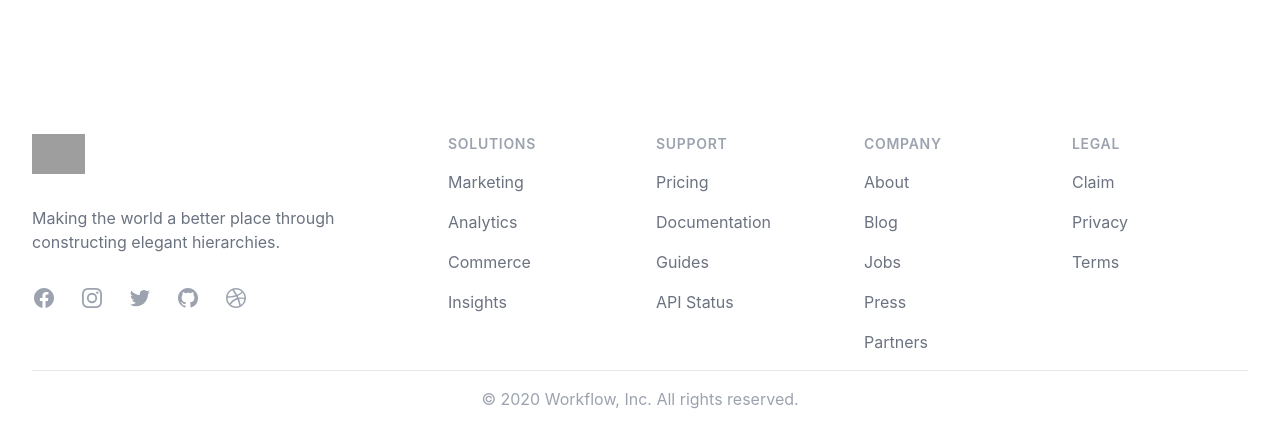
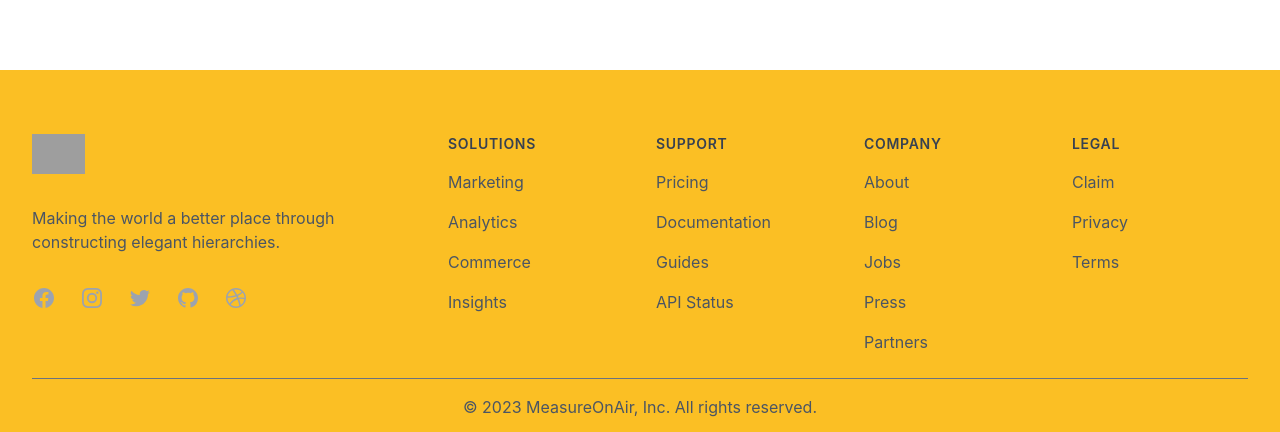
Before and after one commit to MeasureOnAir/measureonair-front, a React (Create React App) app: page / in a window 1280 px wide. Shown: the part 3777-4209 px from the top of the page. Built offline with nearby package versions, Linux system fonts and the light colour scheme; grey boxes are pictures that could not be loaded.

Commit message:
color changed

```diff
--- a/src/components/Footer.js
+++ b/src/components/Footer.js
@@ -93,7 +93,7 @@ const navigation = {
 const Footer = () => {
   return (
     <div>
-      <footer className="bg-white" aria-labelledby="footer-heading">
+      <footer className="bg-amber-400" aria-labelledby="footer-heading">
         <h2 id="footer-heading" className="sr-only">
           Footer
         </h2>
@@ -105,7 +105,7 @@ const Footer = () => {
                 src="https://tailwindui.com/img/logos/workflow-mark-gray-300.svg"
                 alt="Company name"
               />
-              <p className="text-gray-500 text-base">
+              <p className="text-gray-600 text-base">
                 Making the world a better place through constructing elegant
                 hierarchies.
               </p>
@@ -125,7 +125,7 @@ const Footer = () => {
             <div className="mt-12 grid grid-cols-2 gap-8 xl:mt-0 xl:col-span-2">
               <div className="md:grid md:grid-cols-2 md:gap-8">
                 <div>
-                  <h3 className="text-sm font-semibold text-gray-400 tracking-wider uppercase">
+                  <h3 className="text-sm font-semibold text-gray-700 tracking-wider uppercase">
                     Solutions
                   </h3>
                   <ul role="list" className="mt-4 space-y-4">
@@ -133,7 +133,7 @@ const Footer = () => {
                       <li key={item.name}>
                         <a
                           href={item.href}
-                          className="text-base text-gray-500 hover:text-gray-900"
+                          className="text-base text-gray-600 hover:text-gray-900"
                         >
                           {item.name}
                         </a>
@@ -142,7 +142,7 @@ const Footer = () => {
                   </ul>
                 </div>
                 <div className="mt-12 md:mt-0">
-                  <h3 className="text-sm font-semibold text-gray-400 tracking-wider uppercase">
+                  <h3 className="text-sm font-semibold text-gray-700 tracking-wider uppercase">
                     Support
                   </h3>
                   <ul role="list" className="mt-4 space-y-4">
@@ -150,7 +150,7 @@ const Footer = () => {
                       <li key={item.name}>
                         <a
                           href={item.href}
-                          className="text-base text-gray-500 hover:text-gray-900"
+                          className="text-base text-gray-600 hover:text-gray-900"
                         >
                           {item.name}
                         </a>
@@ -161,7 +161,7 @@ const Footer = () => {
               </div>
               <div className="md:grid md:grid-cols-2 md:gap-8">
                 <div>
-                  <h3 className="text-sm font-semibold text-gray-400 tracking-wider uppercase">
+                  <h3 className="text-sm font-semibold text-gray-700 tracking-wider uppercase">
                     Company
                   </h3>
                   <ul role="list" className="mt-4 space-y-4">
@@ -169,7 +169,7 @@ const Footer = () => {
                       <li key={item.name}>
                         <a
                           href={item.href}
-                          className="text-base text-gray-500 hover:text-gray-900"
+                          className="text-base text-gray-600 hover:text-gray-900"
                         >
                           {item.name}
                         </a>
@@ -178,7 +178,7 @@ const Footer = () => {
                   </ul>
                 </div>
                 <div className="mt-12 md:mt-0">
-                  <h3 className="text-sm font-semibold text-gray-400 tracking-wider uppercase">
+                  <h3 className="text-sm font-semibold text-gray-700 tracking-wider uppercase">
                     Legal
                   </h3>
                   <ul role="list" className="mt-4 space-y-4">
@@ -186,7 +186,7 @@ const Footer = () => {
                       <li key={item.name}>
                         <a
                           href={item.href}
-                          className="text-base text-gray-500 hover:text-gray-900"
+                          className="text-base text-gray-600 hover:text-gray-900"
                         >
                           {item.name}
                         </a>
@@ -197,9 +197,9 @@ const Footer = () => {
               </div>
             </div>
           </div>
-          <div className="mt-4 border-t border-gray-200 pt-4">
-            <p className="text-base text-gray-400 xl:text-center">
-              &copy; 2020 Workflow, Inc. All rights reserved.
+          <div className="mt-6 border-t border-gray-500 pt-4">
+            <p className="text-base text-gray-600 xl:text-center">
+              &copy; 2023 MeasureOnAir, Inc. All rights reserved.
             </p>
           </div>
         </div>
```
